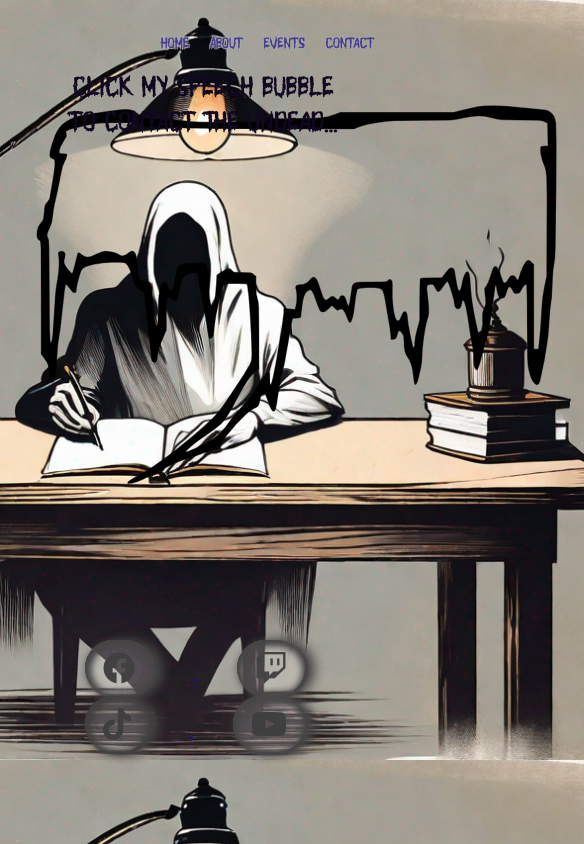
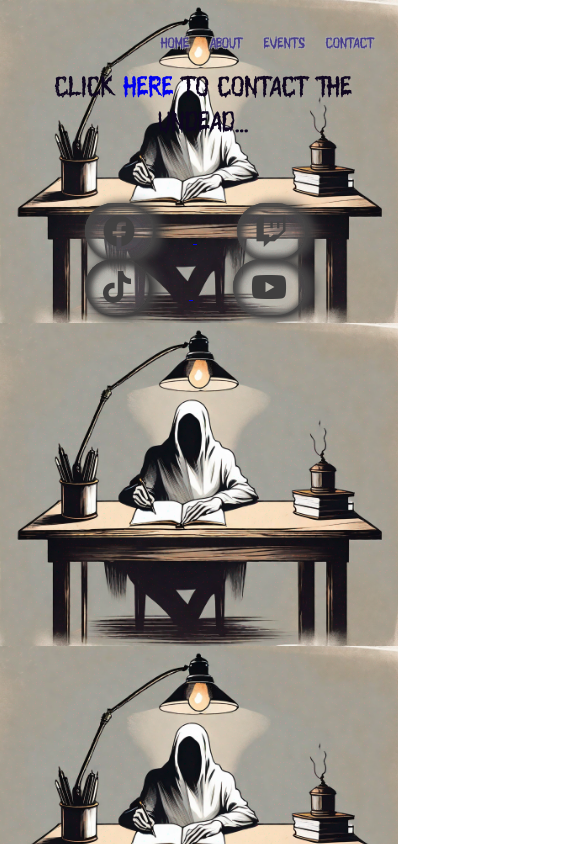
Before and after one commit to iangoodwin173/hollowed-grounds, a plain HTML site: page contact.html in a window 390 px wide. Shown: the whole page, 584 px wide, since content can reach past the window. Drawn offline with Linux system fonts and the light colour scheme.

Commit message:
possibly more mobile layouts

```diff
--- a/assets/script.js
+++ b/assets/script.js
@@ -1,15 +1,17 @@
-const menuButtonShow = document.getElementById('menu-button-show');
-const menuButtonHide = document.getElementById('menu-button-hide');
-const navLinks = document.querySelector('.nav-links a');
+// Function to update the content based on screen width
+function updateContent() {
+    const pElement = document.getElementById('bubble-text');
+    const screenWidth = window.innerWidth;
 
-menuButtonShow.addEventListener('click', () => {
+    if (screenWidth >= 768) {
+      pElement.innerHTML = 'Click my speech bubble to <br> contact the undead...';
+    } else {
+      pElement.innerHTML = 'Click <a href="https://mail.google.com/mail/?view=cm&fs=1&to=legionofhollowmen@gmail.com" target="_blank" id="contact-anchor">here</a> to contact the undead...';
+    }
+  }
 
-    console.log('button pressed');
+  // Initial call to set content based on screen width when the page loads
+  updateContent();
 
-});
-
-menuButtonHide.addEventListener('click', () => {
-
-    console.log('button pressed');
-
-});
+  // Event listener to update content when the window is resized
+  window.addEventListener('resize', updateContent);
--- a/assets/style.css
+++ b/assets/style.css
@@ -576,8 +576,6 @@
       justify-content: center;
       opacity: 0; /* Start with 0% opacity */
       animation: fadeIn 1s ease-in-out forwards; /* Apply the animation */
-      overflow: hidden;
-      background-repeat: none;
     }
 
     @keyframes fadeIn {
@@ -963,6 +961,10 @@
       animation: fadeIn 4s ease-in-out forwards; /* Apply the animation */
     }
 
+    .speech-bubble img {
+        display: none;
+    }
+
     .bubble-text {
       width: 100%;
       font-family: "SlimeFont";
--- a/contact.html
+++ b/contact.html
@@ -42,10 +42,12 @@
 
     <div class="speech-bubble">
         <a href="https://mail.google.com/mail/?view=cm&fs=1&to=legionofhollowmen@gmail.com" target="_blank" id="contact-anchor">
-            <p class="bubble-text">
-            Click my speech bubble
+
+            <p class="bubble-text" id="bubble-text">
+                <script src="./assets/script.js"></script>
+            <!-- Click my speech bubble
             <br/>
-            to contact the undead...
+            to contact the undead... -->
             </p>
             <img src="./assets/images/speech-bubble.png" />
         </a>
```
